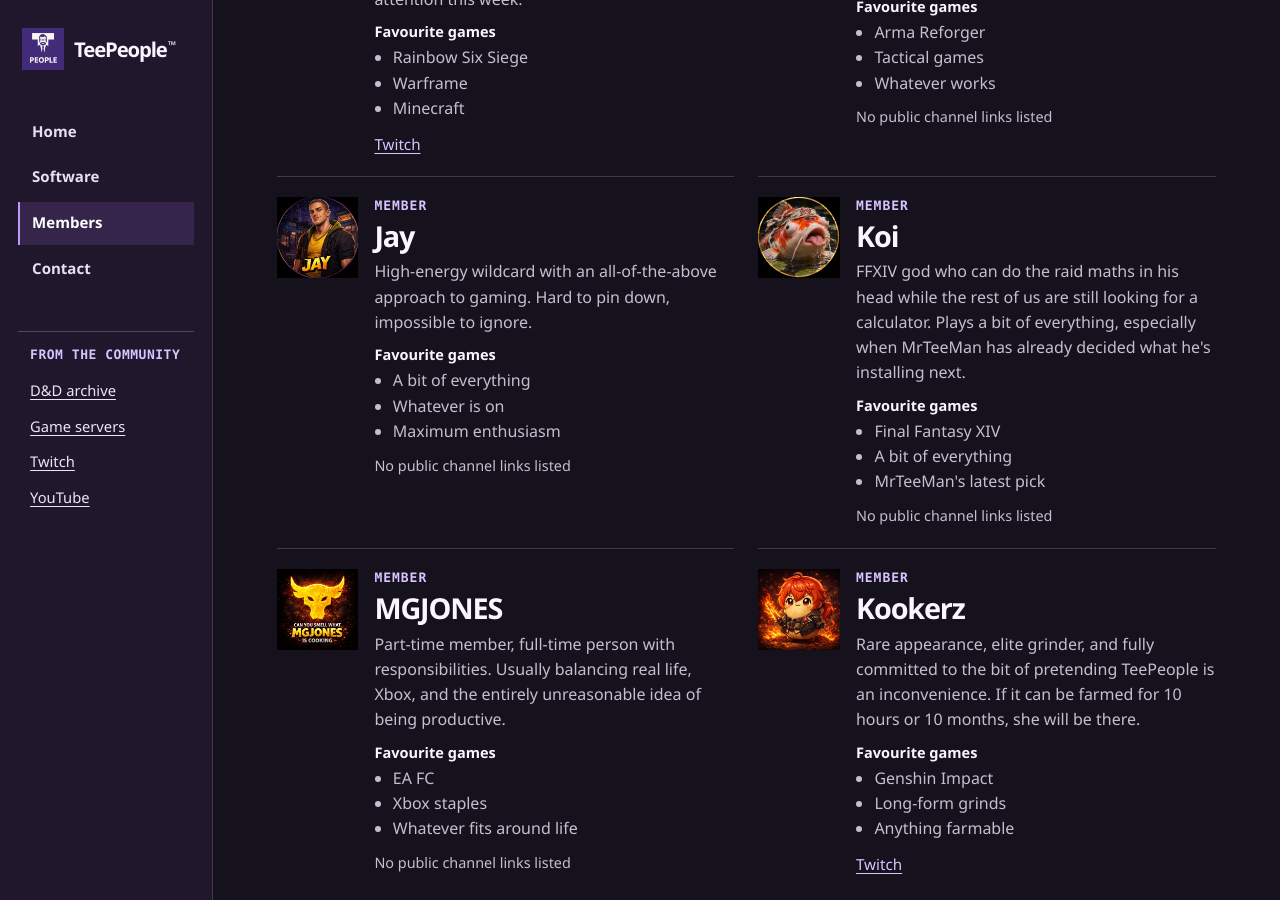
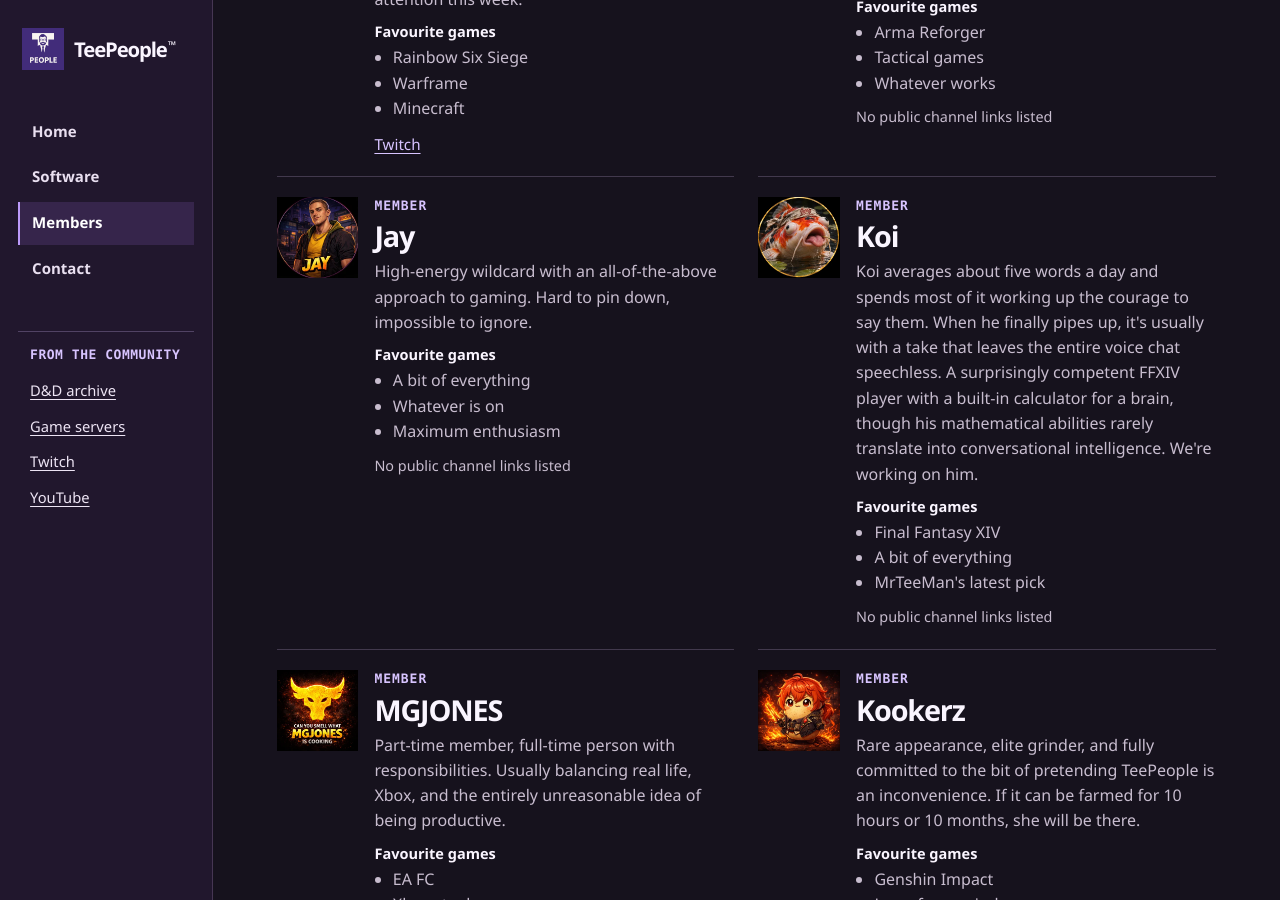
Before and after one commit to ReallyMadCow/teepeople-site, a Jekyll site: the page built from members.html, in a window 1280 px wide and 900 px high, scrolled down 1181 px. Built offline with Jekyll 4.4.1, drawn with Linux system fonts in a browser that asks for light colours.

Commit message:
Update the Koi member bio
Use the approved personal description for the Koi roster card.

```diff
--- a/members.html
+++ b/members.html
@@ -110,7 +110,7 @@ description: "Meet the TeePeople roster."
       <div class="member-copy">
         <div class="eyebrow">Member</div>
         <h3>Koi</h3>
-        <p>FFXIV god who can do the raid maths in his head while the rest of us are still looking for a calculator. Plays a bit of everything, especially when MrTeeMan has already decided what he's installing next.</p>
+        <p>Koi averages about five words a day and spends most of it working up the courage to say them. When he finally pipes up, it's usually with a take that leaves the entire voice chat speechless. A surprisingly competent FFXIV player with a built-in calculator for a brain, though his mathematical abilities rarely translate into conversational intelligence. We're working on him.</p>
         <h4>Favourite games</h4>
         <ul class="mini-list"><li>Final Fantasy XIV</li><li>A bit of everything</li><li>MrTeeMan's latest pick</li></ul>
         <div class="chip-row"><span class="muted small">No public channel links listed</span></div>
```
